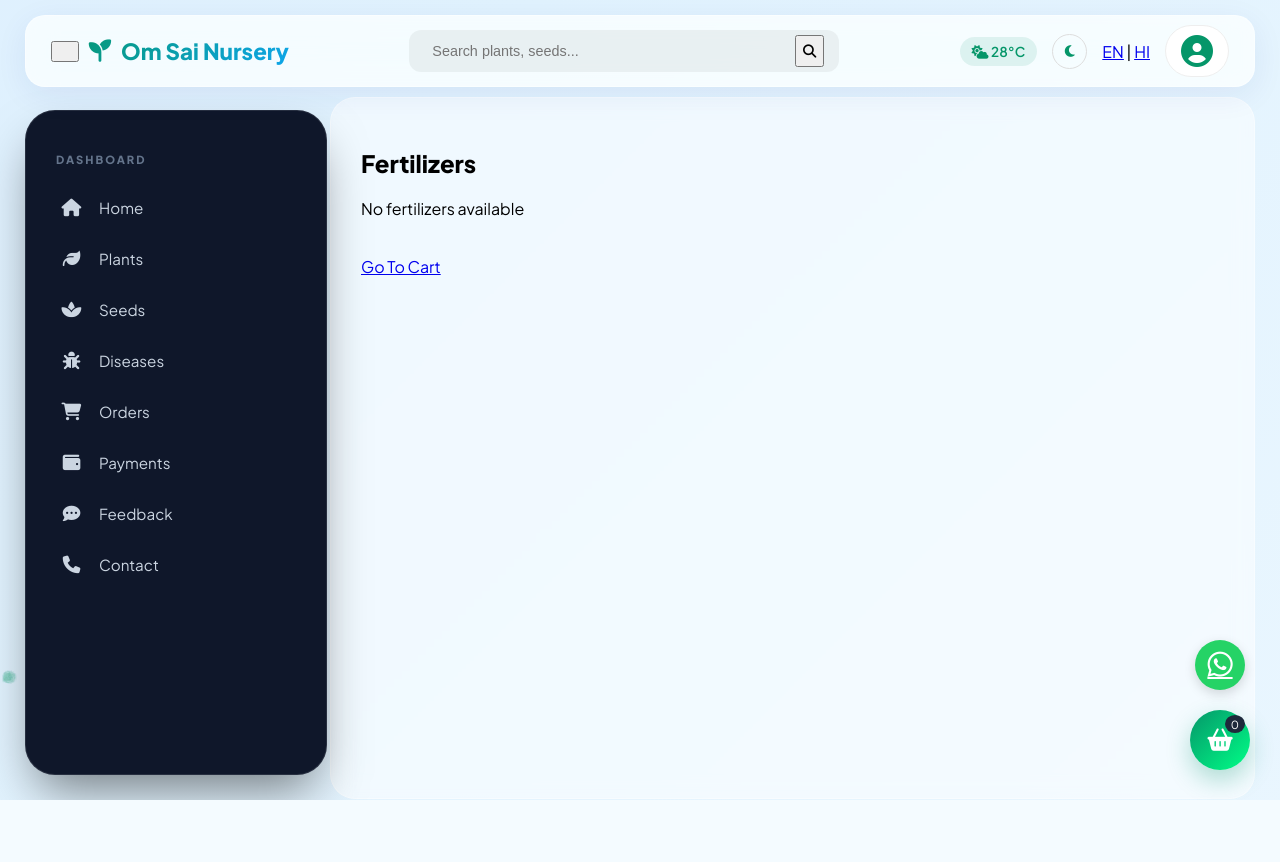
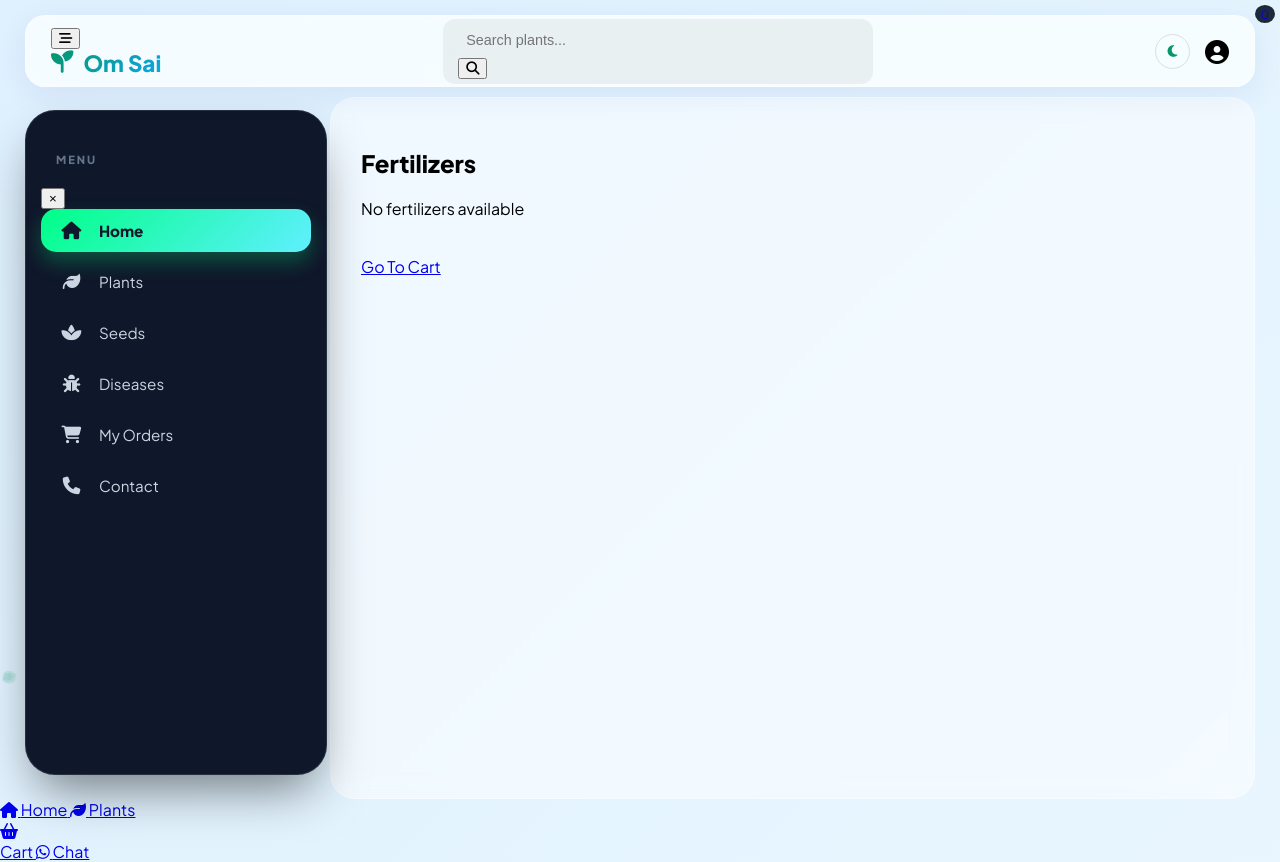
Before and after one commit to adityawalke97-prog/Om-Sai-Nursery-, a Flask app: page /fertilizers in a window 1280 px wide. Before the commit the page ends 800 px from the top, so only its background shows below. Run offline with Flask 3, Linux system fonts and the light colour scheme; data that the repository does not hold is empty.

Commit message:
Update Home.html

```diff
--- a/templates/Home.html
+++ b/templates/Home.html
@@ -2,21 +2,16 @@
 <html lang="en">
 <head>
     <meta charset="UTF-8">
-    <meta name="viewport" content="width=device-width, initial-scale=1.0">
+    <meta name="viewport" content="width=device-width, initial-scale=1.0, maximum-scale=1.0, user-scalable=no">
     <title>{% block title %}Om Sai Nursery{% endblock %}</title>
 
-
-<meta name="description" content="Best plant nursery in Pune. Buy indoor, outdoor, medicinal plants online at best price with home delivery.">
-
-<meta name="keywords" content="nursery in pune, plant nursery pune, buy plants online pune, indoor plants pune, outdoor plants pune, plant shop pune, Om Sai Plants Narsory ">
-
-<meta name="robots" content="index, follow">
+    <meta name="description" content="Best plant nursery in Pune. Buy plants online.">
+    <meta name="theme-color" content="#2e7d32">
 
     <link href="https://fonts.googleapis.com/css2?family=Poppins:wght@300;400;600&display=swap" rel="stylesheet">
     <link rel="stylesheet" href="https://cdnjs.cloudflare.com/ajax/libs/font-awesome/6.4.2/css/all.min.css">
-    <link rel="stylesheet" href="{{ url_for('static', filename='style.css', v=1) }}">
+    <link rel="stylesheet" href="{{ url_for('static', filename='style.css') }}">
     <link rel="manifest" href="{{ url_for('static', filename='manifest.json') }}">
-<meta name="theme-color" content="#2e7d32">
 </head>
 <body>
     <div class="area">
@@ -26,50 +21,36 @@
             <li><i class="fa-solid fa-tree"></i></li>
             <li><i class="fa-solid fa-spa"></i></li>
             <li><i class="fa-solid fa-leaf"></i></li>
-            <li><i class="fa-solid fa-seedling"></i></li>
-            <li><i class="fa-solid fa-tree"></i></li>
-            <li><i class="fa-solid fa-spa"></i></li>
-            <li><i class="fa-solid fa-leaf"></i></li>
-            <li><i class="fa-solid fa-seedling"></i></li>
         </ul>
     </div>
 
     <nav class="top-nav">
+        <div class="nav-left">
+            <button class="menu-toggle" onclick="toggleSidebar()">
+                <i class="fa-solid fa-bars-staggered"></i>
+            </button>
             <div class="logo">
-    <button class="menu-toggle" onclick="toggleSidebar()">
-        <i class="fa-solid fa-bars"></i>
-    </button>
-    <i class="fa-solid fa-seedling"></i> Om Sai Nursery
+                <i class="fa-solid fa-seedling"></i> <span>Om Sai</span>
+            </div>
         </div>
 
         <div class="search-bar">
-            <form action="{{ url_for('search') }}" method="GET" style="width: 100%; display: flex;">
-                <input type="text" name="q" placeholder="Search plants, seeds...">
+            <form action="{{ url_for('search') }}" method="GET">
+                <input type="text" name="q" placeholder="Search plants...">
                 <button type="submit"><i class="fa-solid fa-magnifying-glass"></i></button>
             </form>
         </div>
 
         <div class="user-actions">
-            <div class="weather-widget">
-                <i class="fa-solid fa-cloud-sun"></i> <span>28°C</span>
-            </div>
-
             <button class="theme-toggle" onclick="toggleDarkMode()">
                 <i class="fa-solid fa-moon" id="themeIcon"></i>
             </button>
-
-            <div class="lang-switch">
-                <a href="{{ url_for('set_language', lang_code='en') }}">EN</a> |
-                <a href="{{ url_for('set_language', lang_code='hi') }}">HI</a>
-            </div>
-
-            <div class="profile-container">
-                <i class="fa-solid fa-circle-user fa-2xl" style="color: #059669; cursor: pointer;" onclick="toggleProfile()"></i>
+            <div class="profile-trigger" onclick="toggleProfile()">
+                <i class="fa-solid fa-circle-user fa-xl"></i>
                 <div class="profile-box" id="profileBox">
-                    <p><strong>{{ session['username'] if session.get('username') else 'Guest' }}</strong></p>
-                    <p style="font-size: 0.8rem; color: gray;">{{ session.get('role') | default('Visitor', true) }}</p>
+                    <p><strong>{{ session['username']|default('Guest') }}</strong></p>
                     <hr>
-                    <a href="/logout" class="logout-btn"><i class="fa-solid fa-power-off"></i> Logout</a>
+                    <a href="/logout"><i class="fa-solid fa-power-off"></i> Logout</a>
                 </div>
             </div>
         </div>
@@ -77,106 +58,81 @@
 
     <div class="main-wrapper">
         <aside class="sidebar" id="sidebar">
-            <h3>Dashboard</h3>
+            <div class="sidebar-header">
+                <h3>Menu</h3>
+                <button class="close-sidebar" onclick="toggleSidebar()">&times;</button>
+            </div>
             <ul class="nav-links">
-                <li><a href="/home" class="{{ 'active' if request.path == '/home' else '' }}"><i class="fa-solid fa-house"></i> {{ texts['home'] }}</a></li>
-                <li><a href="/plants" class="{{ 'active' if request.path == '/plants' else '' }}"><i class="fa-solid fa-leaf"></i> {{ texts['plants'] }}</a></li>
-                <li><a href="/seeds" class="{{ 'active' if request.path == '/seeds' else '' }}"><i class="fa-solid fa-spa"></i> {{ texts['seeds'] }}</a></li>
-                <li><a href="/diseases" class="{{ 'active' if request.path == '/diseases' else '' }}"><i class="fa-solid fa-bug"></i> {{ texts['diseases'] }}</a></li>
-                <li>
-                    <a href="/orders" class="{{ 'active' if request.path == '/orders' else '' }}">
-                        <i class="fa-solid fa-cart-shopping"></i> {{ texts['orders'] }}
-                    </a>
-                </li>
-                <li><a href="/payments" class="{{ 'active' if request.path == '/payments' else '' }}"><i class="fa-solid fa-wallet"></i> {{ texts['payments'] }}</a></li>
-                <li><a href="/feedback" class="{{ 'active' if request.path == '/feedback' else '' }}"><i class="fa-solid fa-comment-dots"></i> {{ texts['feedback'] }}</a></li>
-                <li><a href="/contact" class="{{ 'active' if request.path == '/contact' else '' }}"><i class="fa-solid fa-phone"></i> {{ texts['contact'] }}</a></li>
+                <li><a href="/home" class="active"><i class="fa-solid fa-house"></i> Home</a></li>
+                <li><a href="/plants"><i class="fa-solid fa-leaf"></i> Plants</a></li>
+                <li><a href="/seeds"><i class="fa-solid fa-spa"></i> Seeds</a></li>
+                <li><a href="/diseases"><i class="fa-solid fa-bug"></i> Diseases</a></li>
+                <li><a href="/orders"><i class="fa-solid fa-cart-shopping"></i> My Orders</a></li>
+                <li><a href="/contact"><i class="fa-solid fa-phone"></i> Contact</a></li>
             </ul>
         </aside>
+
+        <div class="overlay" id="overlay" onclick="toggleSidebar()"></div>
 
         <main class="content-area">
             {% block content %}{% endblock %}
         </main>
     </div>
 
-    <a href="/orders" class="floating-cart">
+    <div class="mobile-nav">
+        <a href="/home" class="mob-nav-item active">
+            <i class="fa-solid fa-house"></i>
+            <span>Home</span>
+        </a>
+        <a href="/plants" class="mob-nav-item">
+            <i class="fa-solid fa-leaf"></i>
+            <span>Plants</span>
+        </a>
+        <a href="/orders" class="mob-nav-item">
+            <div class="cart-badge-container">
                 <i class="fa-solid fa-basket-shopping"></i>
                 <span class="cart-count">0</span>
+            </div>
+            <span>Cart</span>
         </a>
-
-    <a href="https://wa.me/919999999999" class="whatsapp-float" target="_blank">
+        <a href="https://wa.me/919999999999" class="mob-nav-item">
             <i class="fa-brands fa-whatsapp"></i>
+            <span>Chat</span>
         </a>
+    </div>
 
     <script>
+        function toggleSidebar() {
+            const sidebar = document.getElementById('sidebar');
+            const overlay = document.getElementById('overlay');
+            sidebar.classList.toggle('active');
+            overlay.classList.toggle('active');
+
+            // Mobile vibration for native feel
+            if(navigator.vibrate) navigator.vibrate(10);
+        }
+
         function toggleProfile() {
             const box = document.getElementById("profileBox");
-            box.style.display = box.style.display === "block" ? "none" : "block";
-        }
-
-        function toggleSidebar() {
-            document.getElementById('sidebar').classList.toggle('active');
+            box.classList.toggle('show');
         }
 
         function toggleDarkMode() {
             document.body.classList.toggle('dark-mode');
             const icon = document.getElementById('themeIcon');
-            if(document.body.classList.contains('dark-mode')) {
-                icon.className = 'fa-solid fa-sun';
-                localStorage.setItem('theme', 'dark');
-            } else {
-                icon.className = 'fa-solid fa-moon';
-                localStorage.setItem('theme', 'light');
-            }
+            const isDark = document.body.classList.contains('dark-mode');
+            icon.className = isDark ? 'fa-solid fa-sun' : 'fa-solid fa-moon';
+            localStorage.setItem('theme', isDark ? 'dark' : 'light');
         }
 
-        // Initialize theme and cart count
         window.onload = () => {
             if(localStorage.getItem('theme') === 'dark') {
                 document.body.classList.add('dark-mode');
                 document.getElementById('themeIcon').className = 'fa-solid fa-sun';
             }
             let cart = JSON.parse(localStorage.getItem("cart")) || [];
-            document.querySelector('.cart-count').innerText = cart.length;
+            document.querySelectorAll('.cart-count').forEach(el => el.innerText = cart.length);
         };
-
-        // Close profile box if clicking outside
-        window.onclick = function(event) {
-            if (!event.target.matches('.fa-circle-user')) {
-                const box = document.getElementById("profileBox");
-                if (box.style.display === "block") {
-                    box.style.display = "none";
-                }
-            }
-        }
-    </script>
-<script>
-function toggleSidebar() {
-    const sidebar = document.getElementById("sidebar");
-    const overlay = document.querySelector(".overlay");
-
-    // Debug check
-    console.log("Button clicked");
-
-    if (!sidebar) {
-        console.log("Sidebar NOT found ❌");
-        return;
-    }
-
-    if (sidebar.style.left === "0px") {
-        sidebar.style.left = "-100%";
-        if (overlay) overlay.classList.remove("active");
-    } else {
-        sidebar.style.left = "0px";
-        if (overlay) overlay.classList.add("active");
-    }
-}
-</script>
-<script>
-if ('serviceWorker' in navigator) {
-  navigator.serviceWorker.register('/static/sw.js')
-    .then(() => console.log("SW Registered"));
-}
     </script>
 </body>
 </html>
```
Lines whose indentation alone changed are shown as unchanged.
